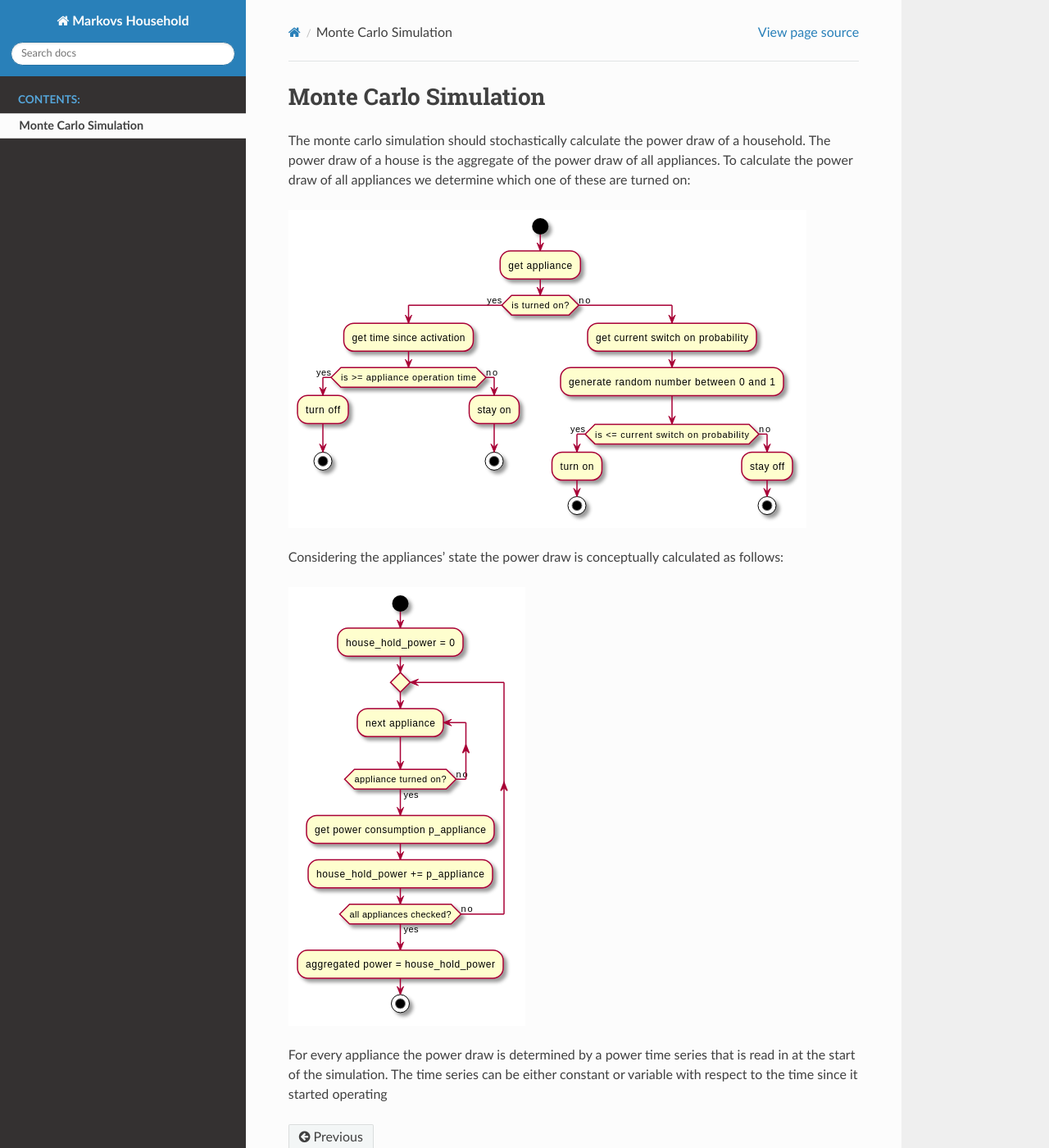
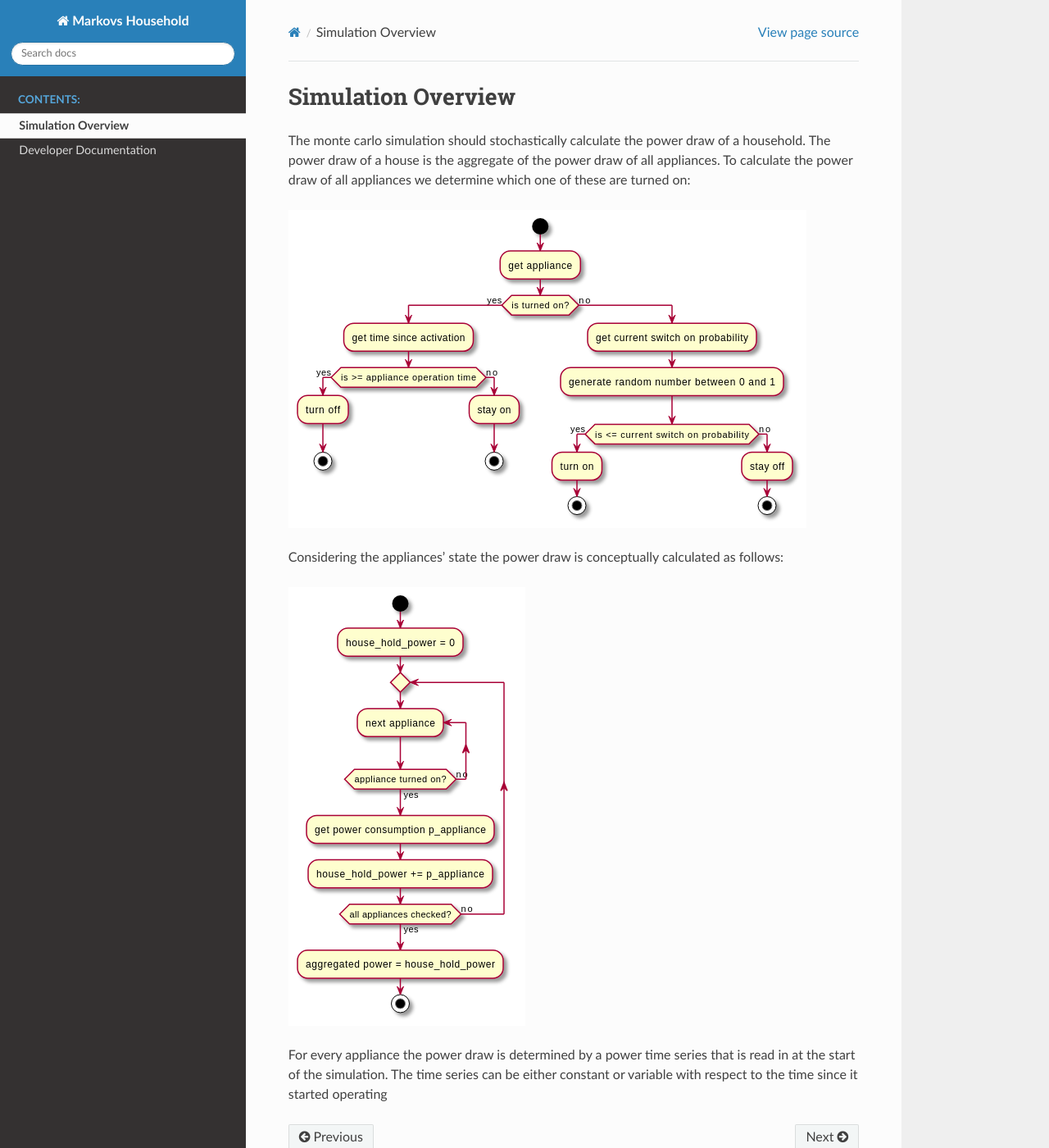
Before and after one commit to ie3-institute/MarkovsHousehold, a Sphinx documentation site: the page built from docs/user/simulation_overview.md, in a window 1280 px wide and 1400 px high. Shown: the whole window at 82% size. Built offline with Sphinx 7.4.7 and the Read the Docs theme 2.0.0, drawn with Linux system fonts in a browser that asks for light colours; pages that are not in the unit, such as notebooks, are missing from menus.

Commit message:
update documentation

```diff
--- a/docs/conf.py
+++ b/docs/conf.py
@@ -41,6 +41,11 @@ templates_path = ['_templates']
 # This pattern also affects html_static_path and html_extra_path.
 exclude_patterns = []
 
+# Myst parser plugins
+# for more plugins and documentation check out https://myst-parser.readthedocs.io/en/latest/syntax/optional.html
+myst_enable_extensions = [
+  "colon_fence"
+]
 
 # -- Options for HTML output -------------------------------------------------
 
--- a/docs/index.rst
+++ b/docs/index.rst
@@ -12,8 +12,8 @@ Hello World !
    :maxdepth: 2
    :caption: Contents:
 
-   user/monte_carlo.md
-   developer/Input Part1.md
+   user/simulation_overview.md
+   developer/developer.md
 
 
 Indices and tables
--- a/docs/user/monte_carlo.md
+++ b/docs/user/simulation_overview.md
@@ -1,4 +1,4 @@
-# Monte Carlo Simulation
+# Simulation Overview
 
 The monte carlo simulation should stochastically calculate the power draw of a household.
 The power draw of a house is the aggregate of the power draw of all appliances.
```
Also changed, not shown: docs/developer/developer.md (added, +12 -0 lines).
